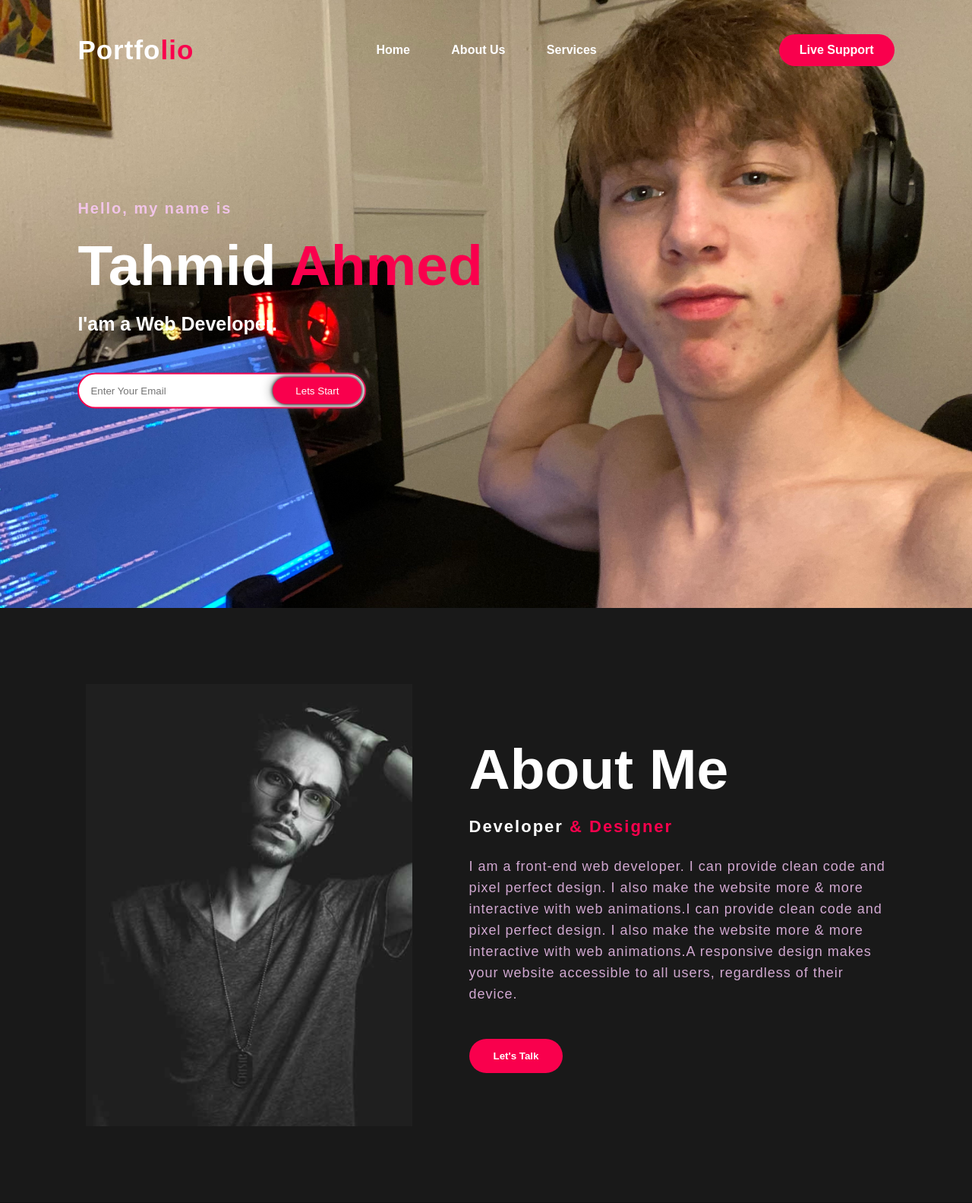
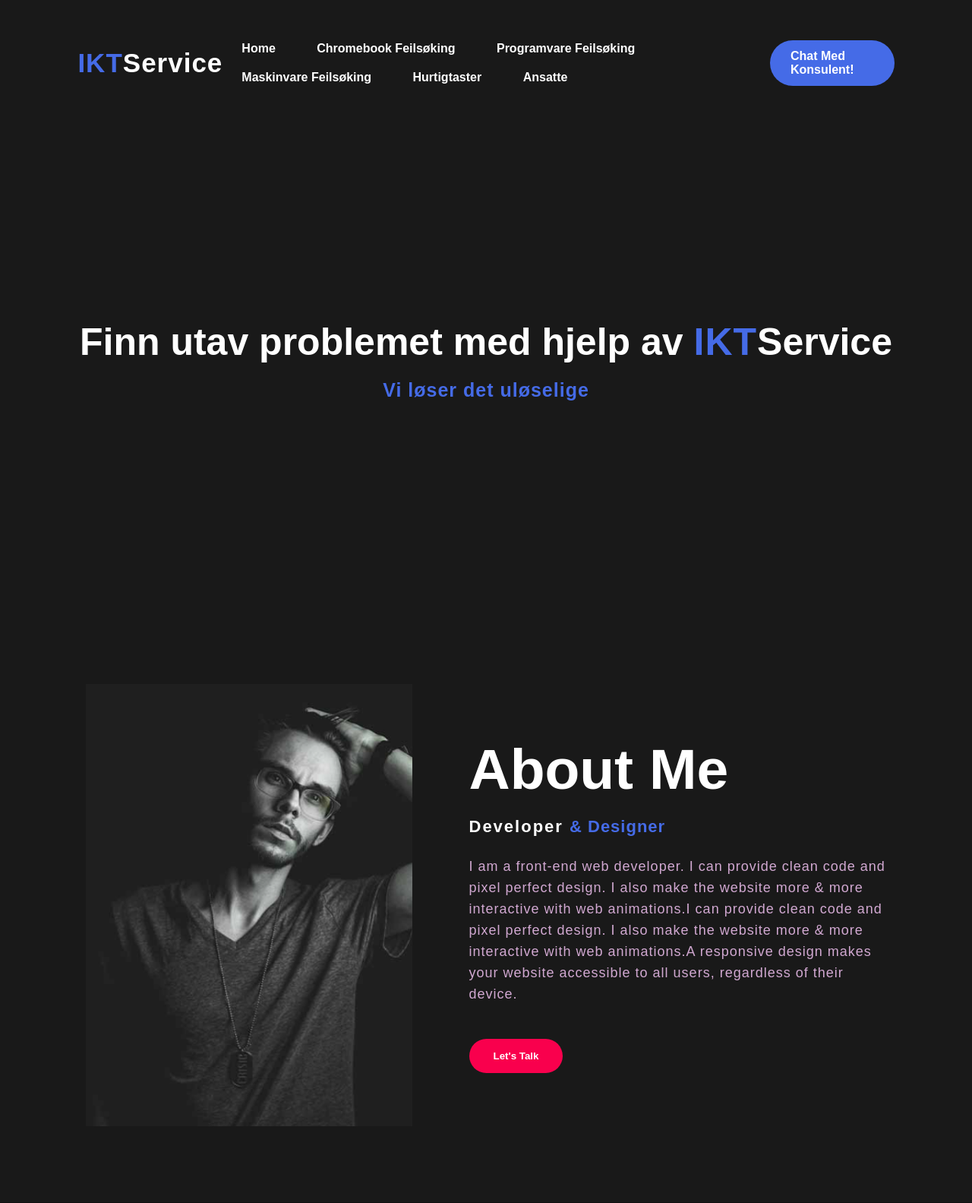
Before and after one commit to Tnobb/prosjektTVERFAGLIG, a Flask app: page / in a window 1280 px wide. Shown: the top 1583 px of the page at 76% size. Run offline with Flask 2, Linux system fonts and the light colour scheme.

Commit message:
BIG UPDATE

```diff
--- a/app/static/css/stylesheet.css
+++ b/app/static/css/stylesheet.css
@@ -7,7 +7,7 @@
 .hero{
 	height: 100vh;
 	width: 100%;
-	background-image: url(/static/media/background.jpg);
+	background-color: #191919;
 	background-size: cover;
 	background-position: center;
 }
@@ -26,7 +26,8 @@ nav{
 	cursor: pointer;
 }
 span{
-	color: #f9004d;
+	color: #456be7;
+	letter-spacing: 1px;
 }
 nav ul li{
 	list-style-type: none;
@@ -40,32 +41,32 @@ nav ul li a{
 	text-transform: capitalize;
 }
 nav ul li a:hover{
-	color: #f9004d;
+	color: #2c48a5;
 	transition: .4s;
 }
 .btn{
-	background-color:#f9004d;
+	background-color:#456be7;
 	color: white;
 	text-decoration: none;
 	border: 2px solid transparent;
 	font-weight: bold;
 	padding: 10px 25px;
 	border-radius: 30px;
-	transition: transform .4s;
+	transition: transform .2s;
 }
 .btn:hover{
-	transform: scale(1.2);
+	transform: scale(1.05);
+	background-color:#2c48a5
 }
 .content{
-	position: absolute;
-	top: 50%;
-	left:8%;
-	transform: translateY(-50%);
+	text-align: center;
+	margin-top: 300px;
 }
+
 h1{
 	color: white;
 	margin: 20px 0px 20px;
-	font-size: 75px;
+	font-size: 50px;
 }
 h3{
 	color: white;
@@ -156,7 +157,7 @@ button{
 }
 button:hover{
 	background-color: transparent;
-	border: 2px solid #f9004d;
+	border: 2px solid #2c48a5;
 	cursor: pointer;
 }
 
--- a/app/templates/index.html
+++ b/app/templates/index.html
@@ -13,25 +13,21 @@
 
 	<div class="hero">
 		<nav>
-			<h2 class="logo">Portfo<span>lio</span></h2>
+			<h2 class="logo"><span>IKT</span>Service</h2>
 			<ul>
 				<li><a href="#">Home</a></li>
-				<li><a href="#">About Us</a></li>
-				<li><a href="#">Services</a></li>
+				<li><a href="#">Chromebook Feilsøking</a></li>
+				<li><a href="#">Programvare Feilsøking</a></li>
+                <li><a href="#">Maskinvare Feilsøking</a></li>
+                <li><a href="#">Hurtigtaster</a></li>
+                <li><a href="#">Ansatte</a></li>
 			</ul>
-			<a href="#" class="btn">Live Support</a>
+			<a href="#" class="btn">Chat Med Konsulent!</a>
 		</nav>
 
 		<div class="content">
-			<h4>Hello, my name is</h4>
-			<h1>Tahmid <span>Ahmed</span></h1>
-			<h3>I'am a Web Developer.</h3>
-			<div class="newslatter">
-				<form>
-					<input type="email" name="email" id="mail" placeholder="Enter Your Email">
-					<input type="submit" name="submit" value="Lets Start">
-				</form>
-			</div>
+			<h1>Finn utav problemet med hjelp av <span>IKT</span>Service</h1>
+			<h3><span>Vi løser det uløselige</span></h3>
 		</div>
 	</div>
 
```
